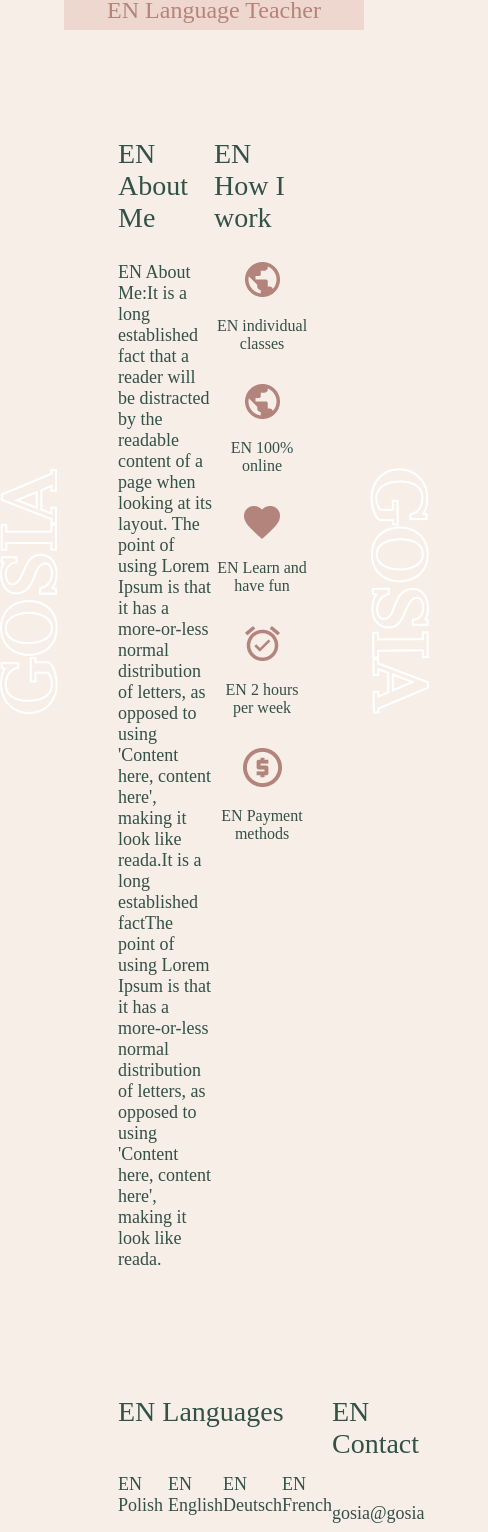
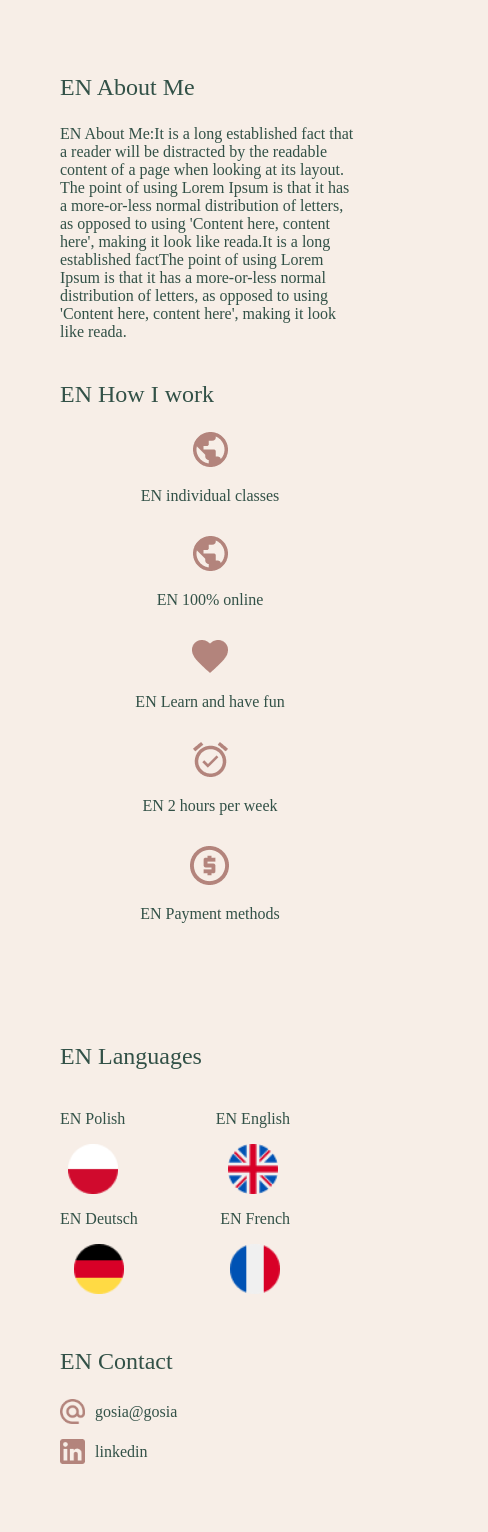
Before and after one commit to chiaradiaz1991/language-teacher-web, a Vue app: page / in a window 390 px wide. Shown: the part 398-1930 px from the top of the page, 488 px wide, since content can reach past the window. Built offline with nearby package versions, Linux system fonts and the light colour scheme.

Commit message:
added responsive

```diff
--- a/src/App.vue
+++ b/src/App.vue
@@ -88,4 +88,36 @@ a:hover {
 a:active {
   color: #B3847C;
 }
+
+@media (max-width: 425px) {
+  #app {
+    width: 100%;
+  }
+  .container-side-images {
+    display: none;
+  }
+  .content-container {
+    flex-direction: column;
+    margin-left: 40px;
+    margin-right: 40px;
+  }
+}
+@media (max-width: 1024px) {
+  .container-side-images {
+    display: none;
+  }
+  .content-container {
+    margin-left: 60px;
+    margin-right: 60px;
+
+  }
+}
+@media (max-width: 980px) {
+    #app {
+    width: 100%;
+  }
+  .container-side-images {
+    display: none;
+  }
+}
 </style>
--- a/src/components/AboutMe/AboutMe.vue
+++ b/src/components/AboutMe/AboutMe.vue
@@ -18,10 +18,29 @@ export default {
   color:#325147;
 }
 h3 {
-  font-weight: 300;
+  font-weight: 500;
   font-size: 28px;
 }
 p {
   font-size: 18px;
 }
+@media (max-width: 425px) {
+  .about-me-container {
+    width: 300px;
+  }
+  .header-image {
+    width: 300px;
+  }
+  h3 {
+    font-size: 24px;
+  }
+  p {
+    font-size: 16px;
+  }
+}
+@media (max-width: 1024px) {
+  .about-me-container {
+    width: 300px;
+  }
+}
 </style>
--- a/src/components/Contact/Contact.vue
+++ b/src/components/Contact/Contact.vue
@@ -2,8 +2,14 @@
   <div class="contact-container">
     <h3>{{ $t('main.contact.title')}}</h3>
     <div class="container">
-      <a href="mailto:chiara.diaz1991@gmail.com">{{$t('main.contact.mail')}}</a>
-      <a href="#" target="_blank">{{$t('main.contact.linkedin')}}</a>
+      <div class="icon-container">
+        <img src="../../assets/mail.png" alt />
+        <a href="mailto:chiara.diaz1991@gmail.com">{{$t('main.contact.mail')}}</a>
+      </div>
+      <div class="icon-container">
+        <img src="../../assets/linkedIn.png" alt />
+        <a href="#" target="_blank">{{$t('main.contact.linkedin')}}</a>
+      </div>
     </div>
   </div>
 </template>
@@ -15,7 +21,7 @@
   color: #325147;
 }
 h3 {
-  font-weight: 300;
+  font-weight: 500;
   font-size: 28px;
 }
 .container {
@@ -26,15 +32,42 @@ a {
   font-size: 18px;
   text-decoration: none;
   color: #325147;
-  margin-top: 15px;
+  align-self: center;
 }
 a:visited {
   color: #325147;
 }
 a:hover {
-  color: #B3847C;
+  color: #b3847c;
 }
 a:active {
   color: #325147;
 }
+.icon-container {
+  display: flex;
+  flex-direction: row;
+  margin-bottom: 15px;
+}
+img {
+  width: 25px;
+  height: 25px;
+  margin-right: 10px;
+}
+
+@media (max-width: 425px) {
+.contact-container {
+    width: 300px;
+  }
+  h3 {
+  font-size: 24px;
+}
+  a {
+    font-size: 16px;
+  }
+}
+@media (max-width: 1024px) {
+  .contact-container {
+    width: 300px;
+  }
+}
 </style>
--- a/src/components/Header/Header.vue
+++ b/src/components/Header/Header.vue
@@ -35,4 +35,9 @@ p {
   font-size: 24px;
   margin: auto;
 }
+@media (max-width: 425px) {
+  .header-image {
+    width: 300px;
+  }
+}
 </style>
--- a/src/components/HowIWork/HowIWork.vue
+++ b/src/components/HowIWork/HowIWork.vue
@@ -43,7 +43,6 @@ export default {};
 }
 .icon {
   text-align: center;
-  /* padding: 20px; */
   margin-bottom: 15px;
 }
 .icon-last {
@@ -52,7 +51,35 @@ export default {};
   margin: auto;
 }
 h3 {
-  font-weight: 300;
+  font-weight: 500;
   font-size: 28px;
 }
+
+@media (max-width: 425px) {
+  .how-container {
+    width: 300px;
+  }
+  .icon-container {
+    display: flex;
+    flex-direction: column;
+  }
+    h3 {
+    font-size: 24px;
+  }
+  p {
+    font-size: 16px;
+  }
+}
+@media (max-width: 1024px) {
+  .how-container {
+    width: 300px;
+  }
+  .icon-container {
+    display: flex;
+    flex-direction: column;
+  }
+  /* .icon {
+  text-align: left;
+  } */
+}
 </style>
--- a/src/components/Lan/Languages.vue
+++ b/src/components/Lan/Languages.vue
@@ -31,9 +31,10 @@ export default {};
   width: 400px;
   font-family: "futura std";
   color: #325147;
+  margin-bottom: 30px;
 }
 h3 {
-  font-weight: 300;
+  font-weight: 500;
   font-size: 28px;
 }
 img {
@@ -52,4 +53,31 @@ img {
 p {
   font-size: 18px;
 }
+
+@media (max-width: 425px) {
+.languages-container {
+    width: 300px;
+  }
+  h3 {
+  font-size: 24px;
+  }
+  p {
+    font-size: 16px;
+    text-align: center;
+  }
+  .lang-main-container {
+    display: flex;
+    flex-wrap: wrap;
+  }
+  .lang-container {
+    margin-right: 20px;
+  }
+}
+@media (max-width: 1024px) {
+  .lang-main-container {
+    width: 250px;
+    display: flex;
+    flex-wrap: wrap;
+  }
+}
 </style>
--- a/src/components/LocaleSwitcher/LocaleSwitcher.vue
+++ b/src/components/LocaleSwitcher/LocaleSwitcher.vue
@@ -51,4 +51,11 @@ export default {
     background-color: #EED7CE;
     transition: 0.5s;
 }
+@media (max-width: 425px) {
+  .container-locale{
+    display: flex;
+    flex-direction: row;
+    justify-content: center;
+  }
+}
 </style>
```
